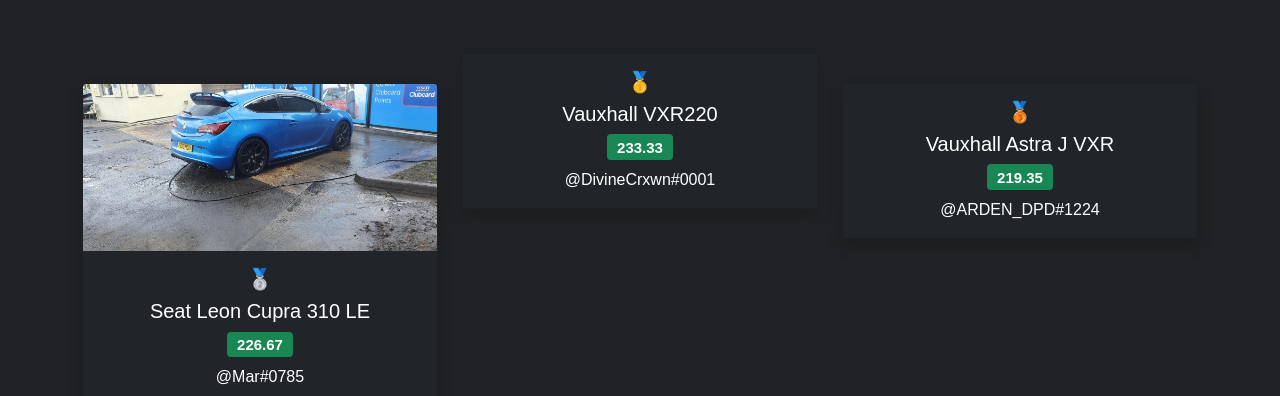
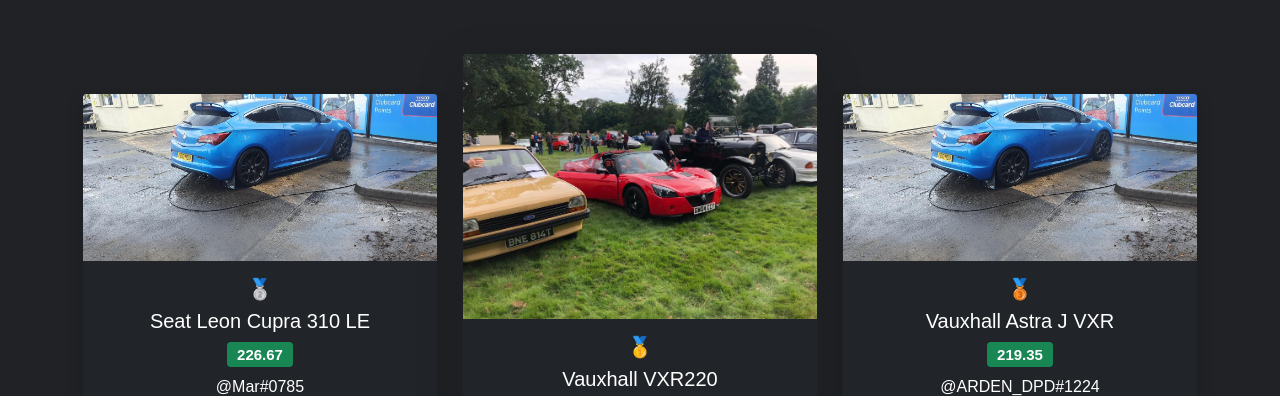
Before and after one commit to marc0tjevp/Opel-Vauxhall-Leaderboard, a plain HTML site: page index.html in a window 1280 px wide. Shown: the part 403-799 px from the top of the page. Drawn offline with nearby package versions, Linux system fonts and the light colour scheme.

Commit message:
Podium, speedster pic

```diff
--- a/index.html
+++ b/index.html
@@ -73,7 +73,8 @@
           </div>
         </div>
         <div class="col">
-          <div class="card bg-dark shadow">
+          <div class="card bg-dark shadow-lg">
+            <img class="card-img-top" src="./images/divine.jpg">
             <div class="card-body">
               <h5 class="card-title">🥇</h5>
               <h5>Vauxhall VXR220</h5>
@@ -84,6 +85,7 @@
         </div>
         <div class="col">
           <div class="card bg-dark shadow push-down">
+            <img class="card-img-top" src="./images/arden.jpg">
             <div class="card-body">
               <h5 class="card-title">🥉</h5>
               <h5 class="card-title">Vauxhall Astra J VXR</h5>
--- a/style.css
+++ b/style.css
@@ -8,7 +8,7 @@ body {
 }
 
 .push-down {
-  margin-top: 30px;
+  margin-top: 40px;
 }
 
 .bg-discord {
```
Also changed, not shown: images/divine.jpg (added).
